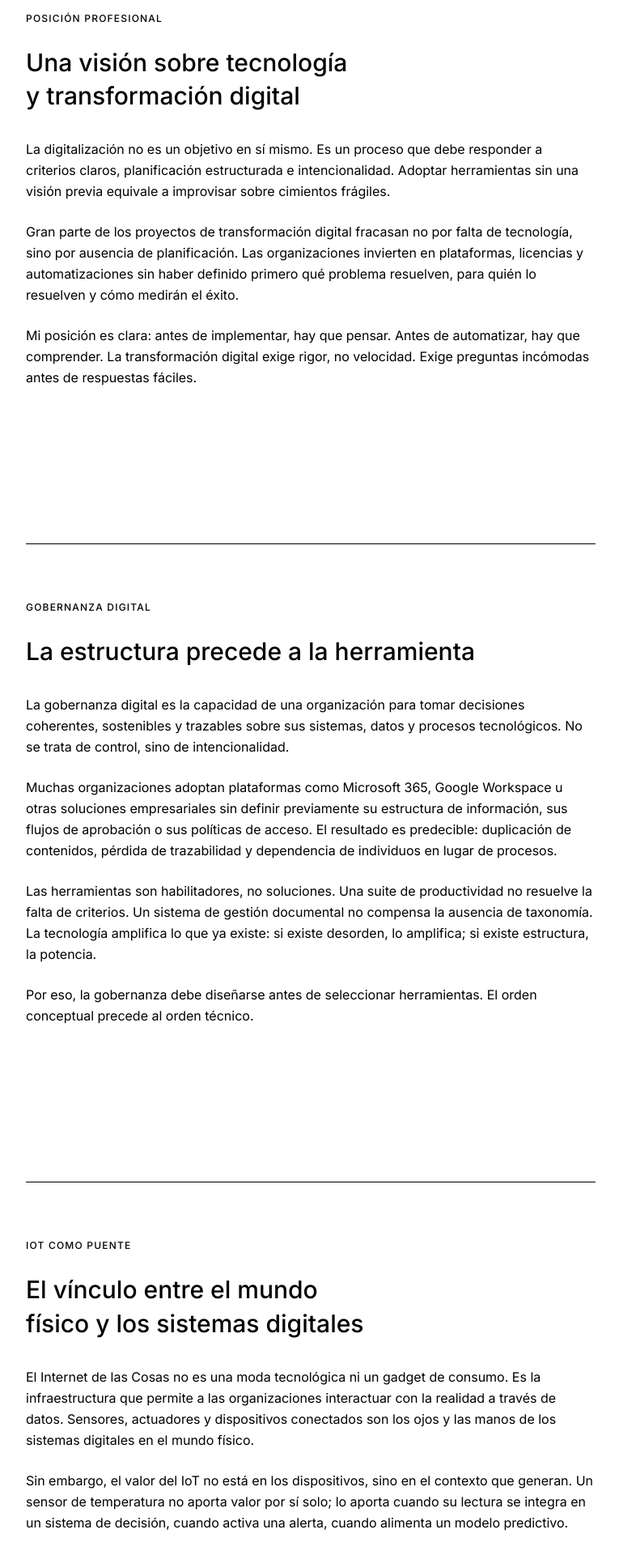
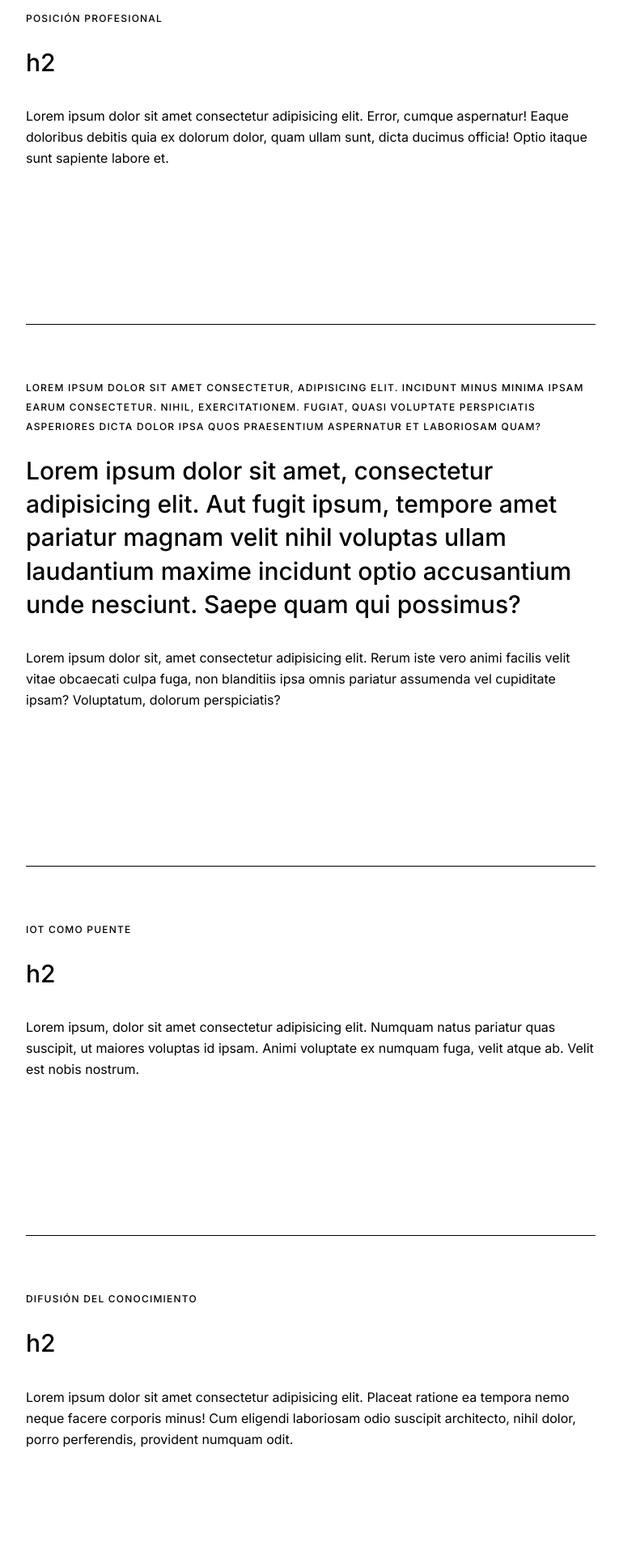
Before and after one commit to carlhoro/raniot-manifesto, a Next.js app: page / in a window 1280 px wide. Shown: the part 1060-2980 px from the top of the page at 81% size, without its empty margins (256-1021 px from the left). Built offline with nearby package versions, Linux system fonts and the light colour scheme.

Commit message:
v0 information erased previus new sections block

```diff
--- a/components/contact-section.tsx
+++ b/components/contact-section.tsx
@@ -3,15 +3,15 @@ export function ContactSection() {
     <section id="contacto" className="px-6 md:px-12 lg:px-24 py-24 max-w-4xl mx-auto">
       <div className="border-t border-border pt-16">
         <span className="text-xs uppercase tracking-widest text-accent font-medium">
-          Contacto
+          Lorem ipsum dolor sit amet consectetur adipisicing elit. Tempore culpa aspernatur ut quod et iure! Blanditiis iste pariatur ut, unde ipsum asperiores debitis dolorum quis quam assumenda aspernatur voluptatem fuga.
         </span>
 
         <h2 className="text-2xl md:text-3xl font-medium text-foreground mt-6 mb-8 text-balance leading-snug">
-          Conversemos
+          Lorem, ipsum dolor sit amet consectetur adipisicing elit. Voluptatem, illum illo. Libero voluptas tempora fugit veniam, minus eius nobis totam eaque facilis. Quidem provident debitis repellat aspernatur aperiam hic voluptatum?
         </h2>
 
         <p className="text-muted-foreground leading-relaxed mb-8 max-w-xl">
-          Si tienes preguntas sobre gobernanza digital, implementaciones IoT o transformación tecnológica, puedes escribirme directamente.
+          Lorem ipsum dolor sit amet consectetur adipisicing elit. Aliquid odit, hic minus beatae facilis quis? Animi quod accusamus vitae quidem fugit hic nihil suscipit consequuntur aspernatur itaque, dolore modi blanditiis!
         </p>
 
         <a
@@ -29,7 +29,7 @@ export function ContactSection() {
             © {new Date().getFullYear()} Carlos Hoyos · RANIOT
           </p>
           <p>
-            Conocimiento técnico aplicado a la práctica empresarial
+            Lorem ipsum dolor sit amet consectetur adipisicing elit. Voluptatibus ducimus qui omnis quos eum mollitia, sint, aliquid molestias sed, tempora neque. Dolorem quas officia temporibus ab cum magni architecto laboriosam.
           </p>
         </div>
       </footer>
--- a/components/governance-section.tsx
+++ b/components/governance-section.tsx
@@ -3,28 +3,16 @@ export function GovernanceSection() {
     <section id="gobernanza" className="px-6 md:px-12 lg:px-24 py-24 max-w-4xl mx-auto">
       <div className="border-t border-border pt-16">
         <span className="text-xs uppercase tracking-widest text-accent font-medium">
-          Gobernanza digital
+          Lorem ipsum dolor sit amet consectetur, adipisicing elit. Incidunt minus minima ipsam earum consectetur. Nihil, exercitationem. Fugiat, quasi voluptate perspiciatis asperiores dicta dolor ipsa quos praesentium aspernatur et laboriosam quam?
         </span>
 
         <h2 className="text-2xl md:text-3xl font-medium text-foreground mt-6 mb-8 text-balance leading-snug">
-          La estructura precede a la herramienta
+          Lorem ipsum dolor sit amet, consectetur adipisicing elit. Aut fugit ipsum, tempore amet pariatur magnam velit nihil voluptas ullam laudantium maxime incidunt optio accusantium unde nesciunt. Saepe quam qui possimus?
         </h2>
 
         <div className="space-y-6 text-muted-foreground leading-relaxed">
           <p>
-            La gobernanza digital es la capacidad de una organización para tomar decisiones coherentes, sostenibles y trazables sobre sus sistemas, datos y procesos tecnológicos. No se trata de control, sino de intencionalidad.
-          </p>
-
-          <p>
-            Muchas organizaciones adoptan plataformas como Microsoft 365, Google Workspace u otras soluciones empresariales sin definir previamente su estructura de información, sus flujos de aprobación o sus políticas de acceso. El resultado es predecible: duplicación de contenidos, pérdida de trazabilidad y dependencia de individuos en lugar de procesos.
-          </p>
-
-          <p>
-            Las herramientas son habilitadores, no soluciones. Una suite de productividad no resuelve la falta de criterios. Un sistema de gestión documental no compensa la ausencia de taxonomía. La tecnología amplifica lo que ya existe: si existe desorden, lo amplifica; si existe estructura, la potencia.
-          </p>
-
-          <p>
-            Por eso, la gobernanza debe diseñarse antes de seleccionar herramientas. El orden conceptual precede al orden técnico.
+            Lorem ipsum dolor sit, amet consectetur adipisicing elit. Rerum iste vero animi facilis velit vitae obcaecati culpa fuga, non blanditiis ipsa omnis pariatur assumenda vel cupiditate ipsam? Voluptatum, dolorum perspiciatis?
           </p>
         </div>
       </div>
--- a/components/iot-section.tsx
+++ b/components/iot-section.tsx
@@ -7,24 +7,12 @@ export function IotSection() {
         </span>
 
         <h2 className="text-2xl md:text-3xl font-medium text-foreground mt-6 mb-8 text-balance leading-snug">
-          El vínculo entre el mundo físico y los sistemas digitales
+          h2
         </h2>
 
         <div className="space-y-6 text-muted-foreground leading-relaxed">
           <p>
-            El Internet de las Cosas no es una moda tecnológica ni un gadget de consumo. Es la infraestructura que permite a las organizaciones interactuar con la realidad a través de datos. Sensores, actuadores y dispositivos conectados son los ojos y las manos de los sistemas digitales en el mundo físico.
-          </p>
-
-          <p>
-            Sin embargo, el valor del IoT no está en los dispositivos, sino en el contexto que generan. Un sensor de temperatura no aporta valor por sí solo; lo aporta cuando su lectura se integra en un sistema de decisión, cuando activa una alerta, cuando alimenta un modelo predictivo.
-          </p>
-
-          <p>
-            IoT es infraestructura contextual. Es el puente entre lo tangible y lo computable. Las empresas que comprenden esto no compran sensores: diseñan sistemas de percepción y respuesta. No implementan dispositivos aislados: construyen redes de inteligencia distribuida.
-          </p>
-
-          <p>
-            El reto no es conectar más cosas. El reto es saber qué conectar, por qué conectarlo y qué hacer con la información resultante.
+            Lorem ipsum, dolor sit amet consectetur adipisicing elit. Numquam natus pariatur quas suscipit, ut maiores voluptas id ipsam. Animi voluptate ex numquam fuga, velit atque ab. Velit est nobis nostrum.
           </p>
         </div>
       </div>
--- a/components/knowledge-section.tsx
+++ b/components/knowledge-section.tsx
@@ -7,24 +7,12 @@ export function KnowledgeSection() {
         </span>
 
         <h2 className="text-2xl md:text-3xl font-medium text-foreground mt-6 mb-8 text-balance leading-snug">
-          Traducir la investigación en comprensión práctica
+          h2
         </h2>
 
         <div className="space-y-6 text-muted-foreground leading-relaxed">
           <p>
-            El conocimiento técnico y académico tiene valor cuando se transfiere. Los papers de investigación, las tesis doctorales y los estudios científicos contienen ideas que pueden transformar la práctica empresarial, pero su formato y lenguaje suelen ser inaccesibles para quienes más podrían beneficiarse de ellos.
-          </p>
-
-          <p>
-            Parte de mi trabajo consiste en traducir ese conocimiento. No simplificarlo, sino hacerlo comprensible. Convertir abstracciones en principios aplicables. Transformar datos en decisiones informadas.
-          </p>
-
-          <p>
-            Esta difusión no pretende ser exhaustiva ni sustituir la profundidad del trabajo académico original. La profundidad existe fuera de este sitio: en papers, repositorios, herramientas de análisis y modelos de lenguaje especializados. Aquí se ofrece el punto de entrada, la orientación, el primer paso hacia una comprensión más completa.
-          </p>
-
-          <p>
-            El objetivo es claro: acercar el rigor académico a la práctica profesional, con lenguaje accesible y perspectiva orientada a la aplicación.
+            Lorem ipsum dolor sit amet consectetur adipisicing elit. Placeat ratione ea tempora nemo neque facere corporis minus! Cum eligendi laboriosam odio suscipit architecto, nihil dolor, porro perferendis, provident numquam odit.
           </p>
         </div>
       </div>
--- a/components/position-section.tsx
+++ b/components/position-section.tsx
@@ -7,20 +7,12 @@ export function PositionSection() {
         </span>
 
         <h2 className="text-2xl md:text-3xl font-medium text-foreground mt-6 mb-8 text-balance leading-snug">
-          Una visión sobre tecnología y transformación digital
+          h2
         </h2>
 
         <div className="space-y-6 text-muted-foreground leading-relaxed">
           <p>
-            La digitalización no es un objetivo en sí mismo. Es un proceso que debe responder a criterios claros, planificación estructurada e intencionalidad. Adoptar herramientas sin una visión previa equivale a improvisar sobre cimientos frágiles.
-          </p>
-
-          <p>
-            Gran parte de los proyectos de transformación digital fracasan no por falta de tecnología, sino por ausencia de planificación. Las organizaciones invierten en plataformas, licencias y automatizaciones sin haber definido primero qué problema resuelven, para quién lo resuelven y cómo medirán el éxito.
-          </p>
-
-          <p>
-            Mi posición es clara: antes de implementar, hay que pensar. Antes de automatizar, hay que comprender. La transformación digital exige rigor, no velocidad. Exige preguntas incómodas antes de respuestas fáciles.
+            Lorem ipsum dolor sit amet consectetur adipisicing elit. Error, cumque aspernatur! Eaque doloribus debitis quia ex dolorum dolor, quam ullam sunt, dicta ducimus officia! Optio itaque sunt sapiente labore et.
           </p>
         </div>
       </div>
```
